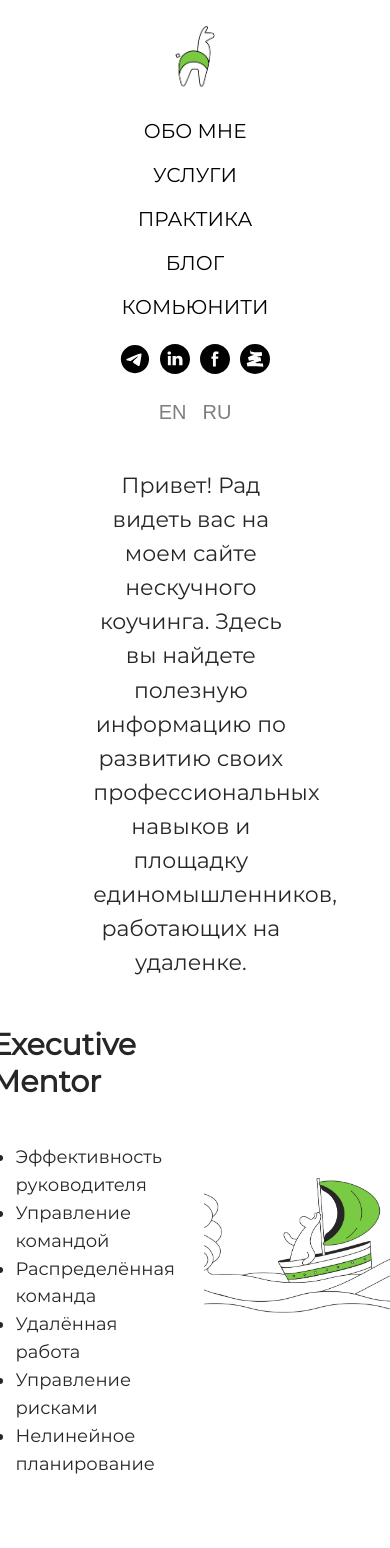
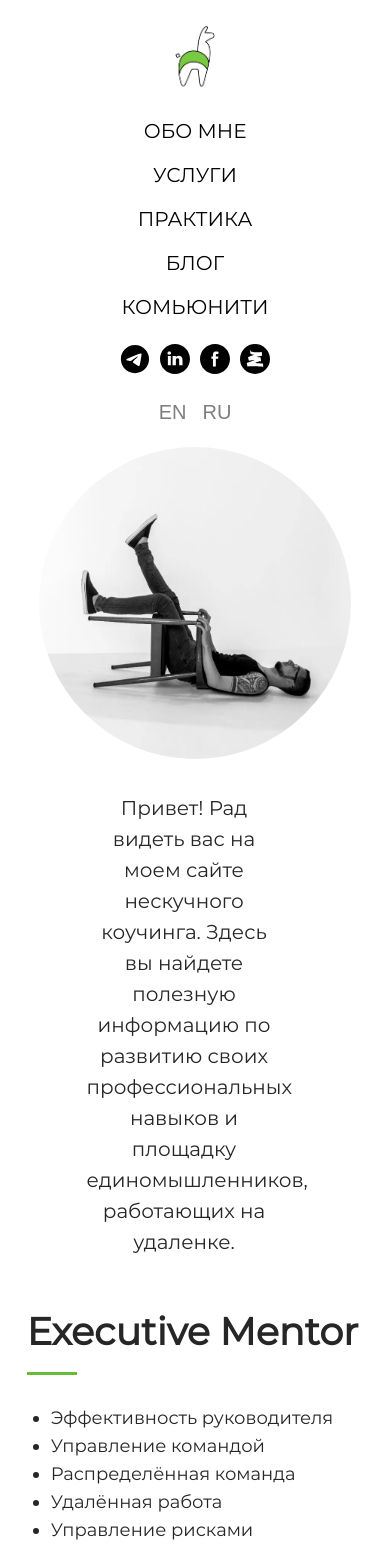
Before and after one commit to ITGirls-PM/developers, a Next.js app: page /mainlist in a window 390 px wide. Shown: the top 1548 px of the page. Before the commit the page ends 1497 px from the top, so only its background shows below. Built offline with nearby package versions, Linux system fonts and the light colour scheme.

Commit message:
дописаны стили и добавлены медиазапросы

```diff
--- a/src/app/mainlist/page.jsx
+++ b/src/app/mainlist/page.jsx
@@ -13,8 +13,6 @@ export default function MainList() {
             className={style['circle__image']}
             alt='georg-chair'
             src={Georgchair}
-            /* width={460}
-          height={306} */
           />
         </div>
         <div className={style['wrapper']}>
@@ -25,7 +23,7 @@ export default function MainList() {
           </p>
         </div>
       </div>
-      <div className={style['mainblock__box']}>
+      <div className={style['mainblock__key']}>
         <section className={style['mainblock__keywords']}>
           <h1 className={style['mainblock__title']}>Executive Mentor</h1>
           <ul className={style['mainblock__list']}>
@@ -45,8 +43,6 @@ export default function MainList() {
           className={style['mainblock__image']}
           alt='sea-main-list'
           src={SeaMainList}
-          /* width={460}
-          height={306} */
         />
       </div>
     </main>
--- a/src/app/mainlist/style.module.scss
+++ b/src/app/mainlist/style.module.scss
@@ -4,12 +4,25 @@
   display: flex;
   flex-direction: column;
 
-  &__box {
+  &__box,
+  &__key {
     display: flex;
     flex-direction: row;
     align-items: center;
     justify-content: center;
     gap: 3.5vw;
+  }
+
+  &__box {
+    @media screen and (max-width: 756px) {
+      flex-direction: column;
+    }
+  }
+
+  &__key {
+    @media screen and (max-width: 960px) {
+      flex-direction: column;
+    }
   }
 
   &__keywords {
@@ -21,41 +34,67 @@
 
   &__title {
     color: $black;
-    font-size: 30px;
+    font-size: 42px;
     line-height: 1.23;
     font-style: normal;
     font-weight: 600;
+    position: relative;
+
+    @media screen and (max-width: 960px) {
+      font-size: 38px;
+    }
   }
 
   &__title::before {
     content: '';
-    /* position: absolute; */
+    position: absolute;
     left: 0;
     right: 0;
+    top: 63px;
     bottom: 0;
-    height: 2px;
+    width: 50px;
+    height: 3px;
     background-color: #66bb37;
   }
 
   &__list {
     font-weight: 300;
     color: $black;
-    font-size: 18px;
+    font-size: 20px;
     line-height: 1.55;
     font-style: normal;
     padding-inline-start: 24px;
+
+    @media screen and (max-width: 960px) {
+      font-size: 18px;
+    }
   }
 
   &__image {
     height: auto;
     width: 50%;
-    margin-inline-start: 10px;
+    max-width: 100%;
+    margin-inline-start: 44px;
+    object-fit: cover;
+
+    @media screen and (max-width: 960px) {
+      width: 70%;
+    }
   }
 }
 
 .circle {
   display: flex;
   justify-content: center;
+
+  @media screen and (max-width: 756px) {
+    justify-content: center;
+  }
+
+  @media (min-width: 756px) and (max-width: 960px) {
+    justify-content: flex-end;
+  }
+
   &__image {
     border-radius: 50%;
     height: auto;
@@ -76,5 +115,9 @@
     line-height: 1.55;
     font-style: normal;
     text-align: center;
+
+    @media screen and (max-width: 960px) {
+      font-size: 20px;
+    }
   }
 }
```
